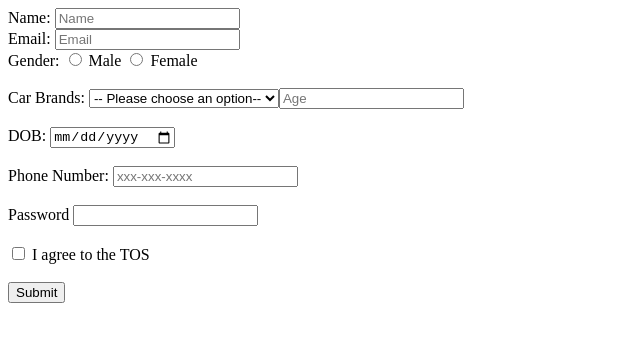
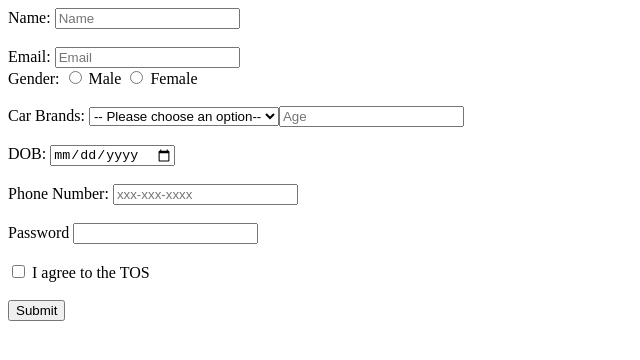
Before and after one commit to acciojob/signup-form-car-anideva, a website: page main.html in a window 1280 px wide. Shown: the whole page, without its empty margins (0-640 px from the left). Drawn offline with Linux system fonts and the light colour scheme.

Commit message:
created a submission

```diff
--- a/main.html
+++ b/main.html
@@ -11,7 +11,7 @@
 	<form action="#" method="post">
 		<!-- name -->
 		<label for="name">Name:</label>
-		<input type ="text" id ="name" required placeholder="Name"
+		<input type ="text" id ="name" required placeholder="Name"/>
 			<br> <br>
 
 			<!-- email -->
@@ -20,10 +20,10 @@
 <br> <br>
 			<!-- gender -->
 		<label>Gender:</label>
-		<input type="radio" id ="gender_m" name="gender" value="male" required>
+		<input type="radio" id ="gender_m" name="gender" value="male" required/>
 		<label for="gender_m">Male</label>
 
-		<input type="radio" id ="gender_f" name="gender" value="female" required>
+		<input type="radio" id ="gender_f" name="gender" value="female" required/>
 		<label for="gender_f">Female</label>
 
 		<br> <br>
@@ -41,27 +41,27 @@
 	<br><br>
 <!-- AGE -->
 	 <label for="age">Age:</label>
-    <input type="number" id="age" name="age" required placeholder="Age">
+    <input type="number" id="age" name="age" required placeholder="Age"/>
     <br><br>
 
 	<!-- DOB -->
 	<label for ="dob">DOB:</label>
-	<input type="date" id="dob" name="dob" required>
+	<input type="date" id="dob" name="dob" required/>
 
 	<br><br>
 	<!-- phone number -->
 	<label for ="phone number">Phone Number:</label>
-	<input type="tel" id="tel" name="tel" placeholder="xxx-xxx-xxxx">
+	<input type="tel" id="tel" name="tel" placeholder="xxx-xxx-xxxx"/>
 	<br><br>
 
 	<!-- password -->
 	<label for="password">Password</label>
-	<input type="password" id="password" name="password" required password="Password">
+	<input type="password" id="password" name="password" required password="Password"/>
 	<br><br>
 
 	<!-- TOS -->
-	<input type="checkbox" id="ios" name="tos" required>
-	<lebel for="tos">I agree to the TOS</lebel>
+	<input type="checkbox" id="ios" name="tos" required/>
+	<label for="tos">I agree to the TOS</lebel>
 	<br><br>
 	<!-- submit -->
 	<button type="submit">Submit</button>
```
